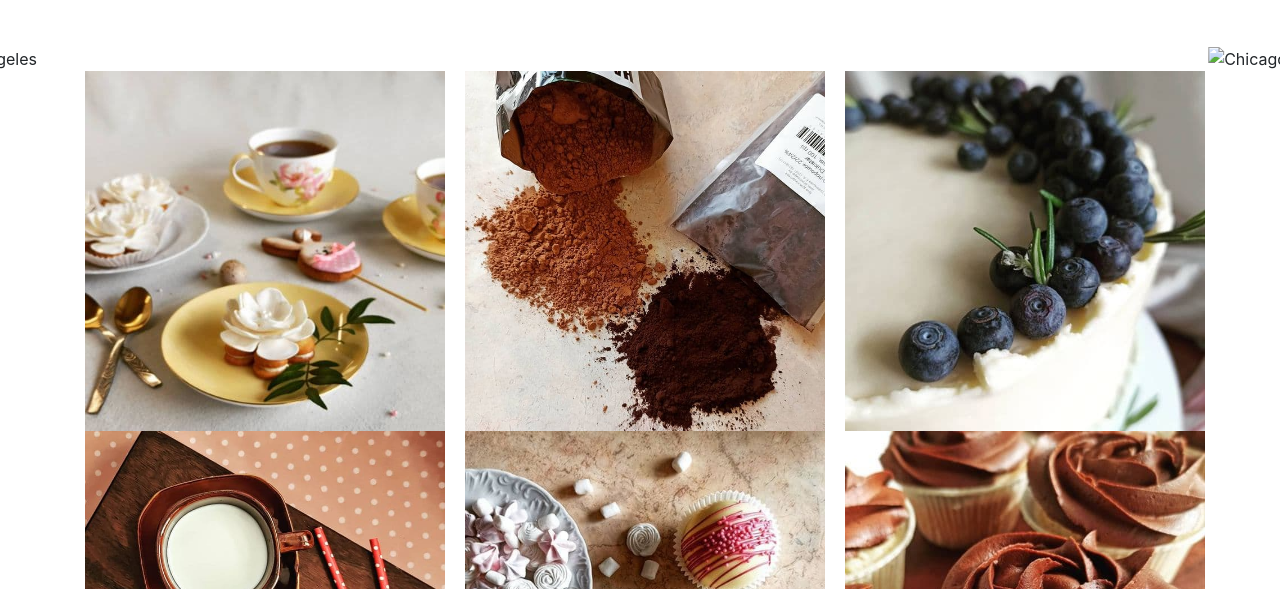
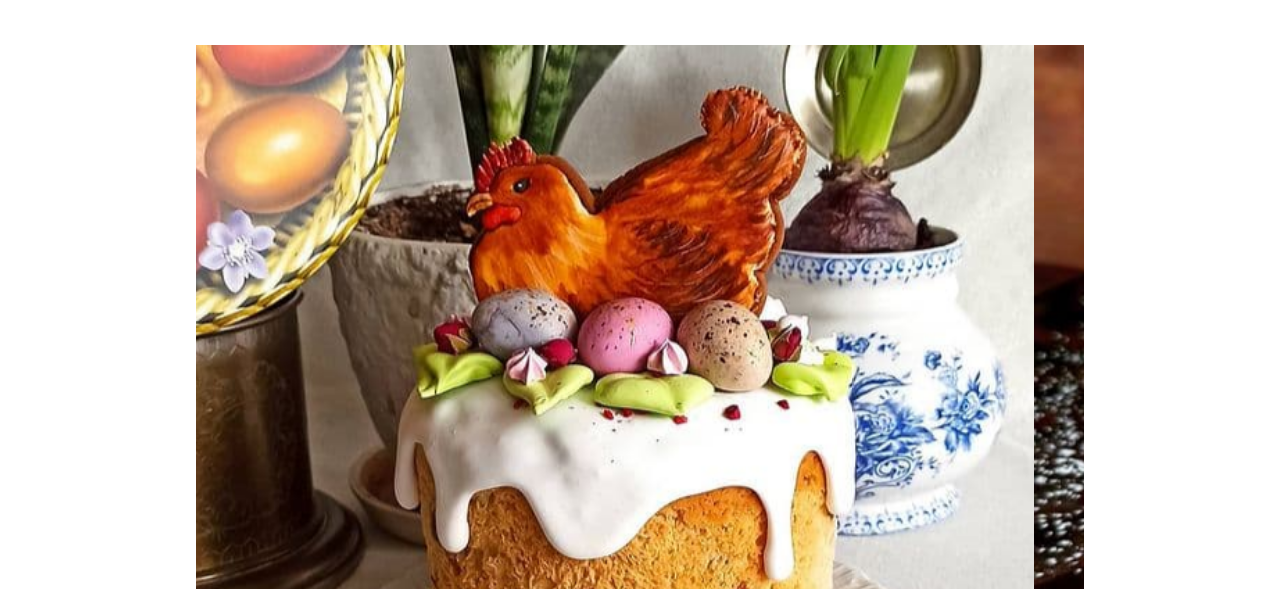
Before and after one commit to bonusloop/bootertest, a website: page src/index.html in a window 1280 px wide. Shown: the part 211-800 px from the top of the page. Drawn offline with nearby package versions, Linux system fonts and the light colour scheme; files that its build step writes are made by us from their sources; files whose address does not match are found by name.

Commit message:
bootcarusel

```diff
--- a/src/assets/scss/style.scss
+++ b/src/assets/scss/style.scss
@@ -1,11 +1,41 @@
+.body {
+    background-color: black;
+}
+
 .logo {
     max-width: 100px;
 }
 .img-top {
-    max-width: 360px;
+    max-width: 350px;
 }
 
 .insta {
     font-size: 1.5rem;
     font-weight: 600;
 }
+
+.carousel-inner {
+    width: 80%;
+    margin: 0 auto;
+}
+
+.carousel-item {
+    height: 800px;
+}
+
+.carousel-item img {
+    object-fit: cover;
+    height: 100%;
+}
+
+.carousel-indicators li {
+    width: 15px;
+    height: 15px;
+    margin-right: 5px;
+    margin-left: 5px;
+}
+
+.carousel-indicators .active {
+    width: 19px;
+    height: 19px;
+}
--- a/src/index.html
+++ b/src/index.html
@@ -4,7 +4,7 @@
     <meta charset="UTF-8">
     <meta http-equiv="X-UA-Compatible" content="IE=edge">
     <meta name="viewport" content="width=device-width, initial-scale=1.0, shrink-to-fit=no">
-    <link rel="stylesheet" href="https://cdn.jsdelivr.net/npm/bootstrap@4.5.3/dist/css/bootstrap.min.css" integrity="sha383-TX8t27EcRE3e/ihU7zmQxVncDAy5uIKz3rEkgIXeMed3M0jlfIDPvg6uqKI2xXr2" crossorigin="anonymous">
+    <link rel="stylesheet" href="https://cdn.jsdelivr.net/npm/bootstrap@4.6.0/dist/css/bootstrap.min.css" integrity="sha384-B0vP5xmATw1+K9KRQjQERJvTumQW0nPEzvF6L/Z6nronJ3oUOFUFpCjEUQouq2+l" crossorigin="anonymous">
     <link rel="stylesheet" href="assets/css/style.min.css">
     <link type="image/png" sizes="32x32" rel="icon" href="./assets/images/fav/favicon-32x32.png">
     <title>aaaaaaaaaaa</title>
@@ -29,7 +29,7 @@
           <img src="./assets/images/photocake/15.jpg" alt="..." class="rounded-circle logo">
         </div>
       </div>
-      <div class="col-sm">
+      <div class="col-sm over-me">
         <div class="">
           <h1 class="display-3 text-info font-weight-normal pl-3">Fairy Sweets</h1>
         <p class="lead bg-info text-white pl-3">Торты, чизкейки, эклеры в Минске.</p>
@@ -38,37 +38,44 @@
   </div>
   </div>
 
-  <div id="demo" class="carousel slide" data-ride="carousel">
 
-    <!-- Indicators -->
-    <ul class="carousel-indicators">
-      <li data-target="#demo" data-slide-to="0" class="active"></li>
-      <li data-target="#demo" data-slide-to="1"></li>
-      <li data-target="#demo" data-slide-to="2"></li>
-    </ul>
-
-    <!-- The slideshow -->
+  <div class="container">
+    <div id="carouselExampleIndicators" class="carousel slide" data-ride="carousel">
+      <ol class="carousel-indicators">
+        <li data-target="#carouselExampleIndicators" data-slide-to="0" class="active"></li>
+        <li data-target="#carouselExampleIndicators" data-slide-to="1"></li>
+        <li data-target="#carouselExampleIndicators" data-slide-to="2"></li>
+        <li data-target="#carouselExampleIndicators" data-slide-to="3"></li>
+        <li data-target="#carouselExampleIndicators" data-slide-to="4"></li>
+      </ol>
       <div class="carousel-inner">
         <div class="carousel-item active">
-        <img src="la.jpg" alt="Los Angeles">
+          <img src="./assets/images/slider1/11.jpg" class="d-block w-100" alt="...">
         </div>
         <div class="carousel-item">
-        <img src="chicago.jpg" alt="Chicago">
+          <img src="./assets/images/slider1/12.jpg" class="d-block w-100" alt="...">
         </div>
         <div class="carousel-item">
-        <img src="ny.jpg" alt="New York">
+          <img src="./assets/images/slider1/13.jpg" class="d-block w-100" alt="...">
+        </div>
+        <div class="carousel-item">
+          <img src="./assets/images/slider1/14.jpg" class="d-block w-100" alt="...">
+        </div>
+        <div class="carousel-item">
+          <img src="./assets/images/slider1/29.jpg" class="d-block w-100" alt="...">
+        </div>
+      </div>
+      <a class="carousel-control-prev" href="#carouselExampleIndicators" role="button" data-slide="prev">
+        <span class="carousel-control-prev-icon" aria-hidden="true"></span>
+        <span class="sr-only">Предыдущий</span>
+      </a>
+      <a class="carousel-control-next" href="#carouselExampleIndicators" role="button" data-slide="next">
+        <span class="carousel-control-next-icon" aria-hidden="true"></span>
+        <span class="sr-only">Следующий</span>
+      </a>
     </div>
   </div>
 
-    <!-- Left and right controls -->
-    <a class="carousel-control-prev" href="#demo" data-slide="prev">
-      <span class="carousel-control-prev-icon"></span>
-    </a>
-    <a class="carousel-control-next" href="#demo" data-slide="next">
-      <span class="carousel-control-next-icon"></span>
-    </a>
-
-  </div>
 
   <div class="container">
     <div class="row">
@@ -94,8 +101,8 @@
   </div>
 
 
-    <script src="https://code.jquery.com/jquery-3.5.1.slim.min.js" integrity="sha383-DfXdz2htPH0lsSSs5nCTpuj/zy3C+OGpamoFVy38MVBnE+IbbVYUew+OrCXaRkfj" crossorigin="anonymous"></script>
-    <script src="https://cdn.jsdelivr.net/npm/bootstrap@3.5.3/dist/js/bootstrap.bundle.min.js" integrity="sha383-ho+j7jyWK8fNQe+A12Hb8AhRq26LrZ/JpcUGGOn+Y7RsweNrtN/tE3MoK7ZeZDyx" crossorigin="anonymous"></script>
+    <script src="https://code.jquery.com/jquery-3.5.1.slim.min.js" integrity="sha384-DfXdz2htPH0lsSSs5nCTpuj/zy4C+OGpamoFVy38MVBnE+IbbVYUew+OrCXaRkfj" crossorigin="anonymous"></script>
+    <script src="https://cdn.jsdelivr.net/npm/bootstrap@4.6.0/dist/js/bootstrap.bundle.min.js" integrity="sha384-Piv4xVNRyMGpqkS2by6br4gNJ7DXjqk09RmUpJ8jgGtD7zP9yug3goQfGII0yAns" crossorigin="anonymous"></script>
 
 
     <script src="assets/js/script.js"></script>
```
Also changed, not shown: dist/assets/css/style.min.css, dist/assets/images/slider1/11.jpg (added), dist/assets/images/slider1/12.jpg (added), dist/assets/images/slider1/13.jpg (added), dist/assets/images/slider1/14.jpg (added), dist/assets/images/slider1/29.jpg (added), dist/index.html, src/assets/images/slider1/11.jpg (renamed from src/assets/images/photocake/11.jpg), src/assets/images/slider1/12.jpg (renamed from src/assets/images/photocake/12.jpg), src/assets/images/slider1/13.jpg (renamed from src/assets/images/photocake/13.jpg), src/assets/images/slider1/14.jpg (renamed from src/assets/images/photocake/14.jpg), src/assets/images/slider1/29.jpg (renamed from src/assets/images/photocake/29.jpg), 1 other file. Lines whose indentation alone changed are shown as unchanged.
